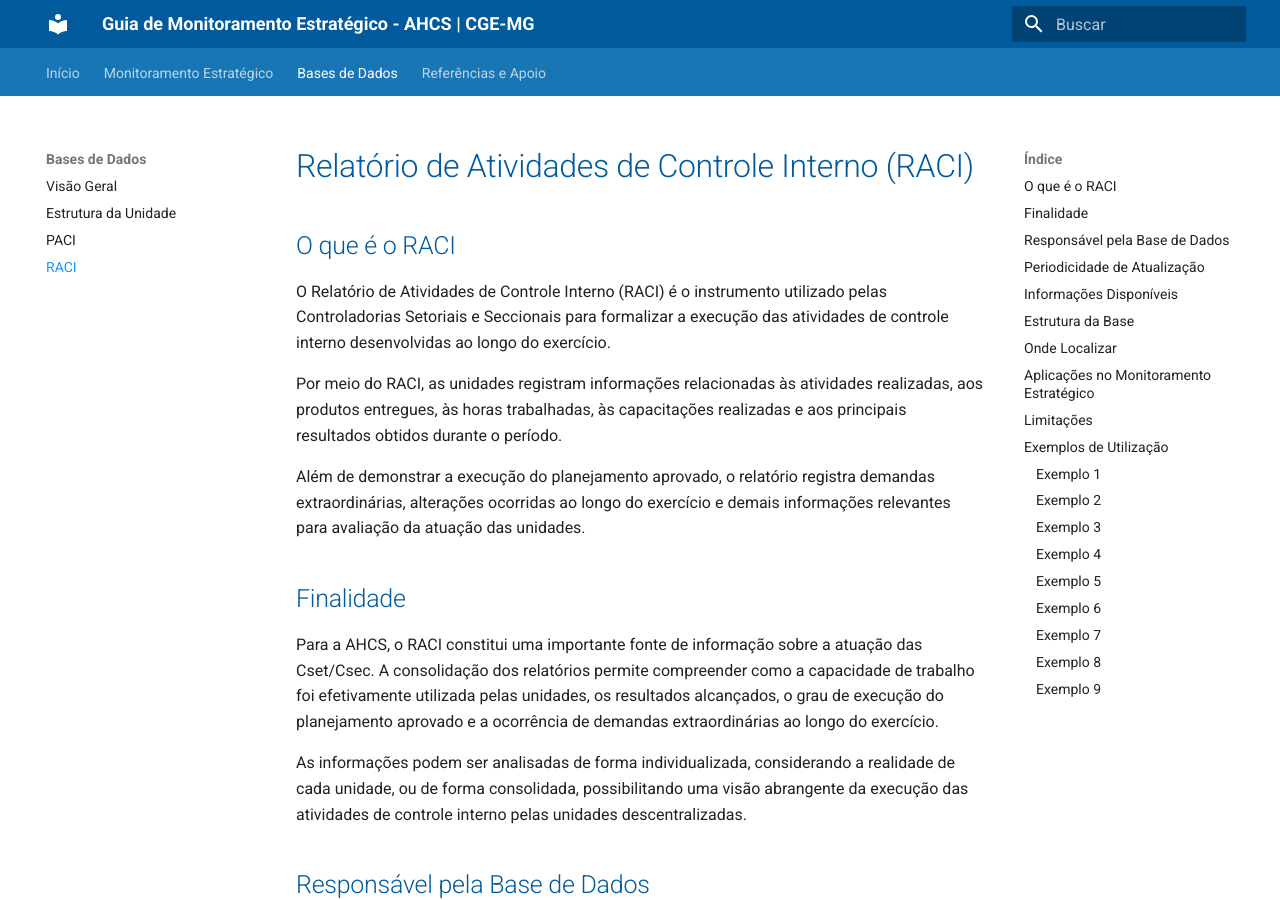
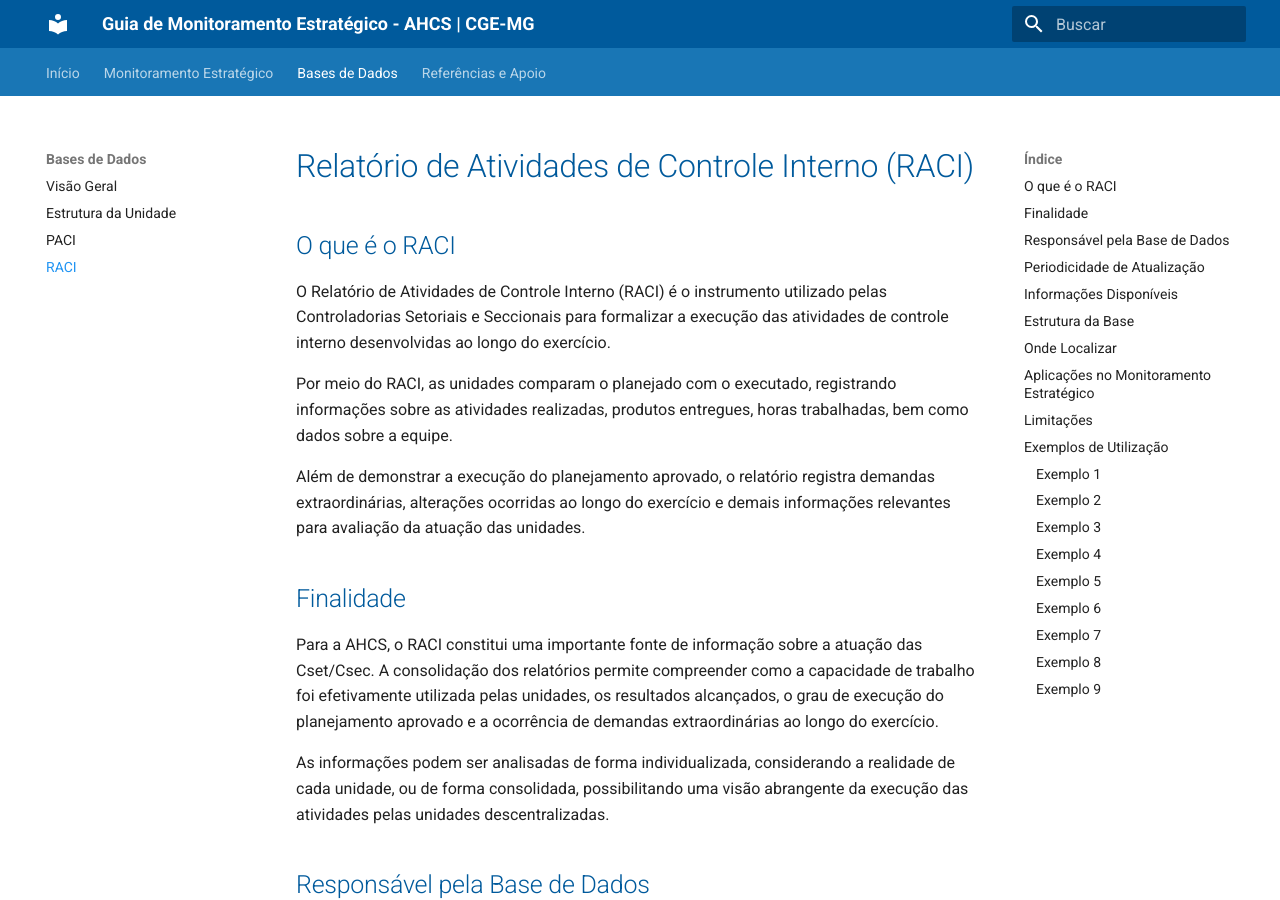
Before and after one commit to CGEMG-AHCS/guia-monitoramento-estrategico, an MkDocs documentation site: the page built from docs/bases-dados/raci.md, in a window 1280 px wide and 900 px high. Built offline with MkDocs 1.6.1 and Material for MkDocs 9.7.7, drawn with Linux system fonts in a browser that asks for light colours.

Commit message:
Update raci.md

```diff
--- a/docs/bases-dados/raci.md
+++ b/docs/bases-dados/raci.md
@@ -4,7 +4,7 @@
 
 O Relatório de Atividades de Controle Interno (RACI) é o instrumento utilizado pelas Controladorias Setoriais e Seccionais para formalizar a execução das atividades de controle interno desenvolvidas ao longo do exercício.
 
-Por meio do RACI, as unidades registram informações relacionadas às atividades realizadas, aos produtos entregues, às horas trabalhadas, às capacitações realizadas e aos principais resultados obtidos durante o período.
+Por meio do RACI, as unidades comparam o planejado com o executado, registrando informações sobre as atividades realizadas, produtos entregues, horas trabalhadas, bem como dados sobre a equipe.
 
 Além de demonstrar a execução do planejamento aprovado, o relatório registra demandas extraordinárias, alterações ocorridas ao longo do exercício e demais informações relevantes para avaliação da atuação das unidades.
 
@@ -12,7 +12,7 @@ Além de demonstrar a execução do planejamento aprovado, o relatório registra
 
 Para a AHCS, o RACI constitui uma importante fonte de informação sobre a atuação das Cset/Csec. A consolidação dos relatórios permite compreender como a capacidade de trabalho foi efetivamente utilizada pelas unidades, os resultados alcançados, o grau de execução do planejamento aprovado e a ocorrência de demandas extraordinárias ao longo do exercício.
 
-As informações podem ser analisadas de forma individualizada, considerando a realidade de cada unidade, ou de forma consolidada, possibilitando uma visão abrangente da execução das atividades de controle interno pelas unidades descentralizadas.
+As informações podem ser analisadas de forma individualizada, considerando a realidade de cada unidade, ou de forma consolidada, possibilitando uma visão abrangente da execução das atividades  pelas unidades descentralizadas.
 
 ## Responsável pela Base de Dados
 
```
